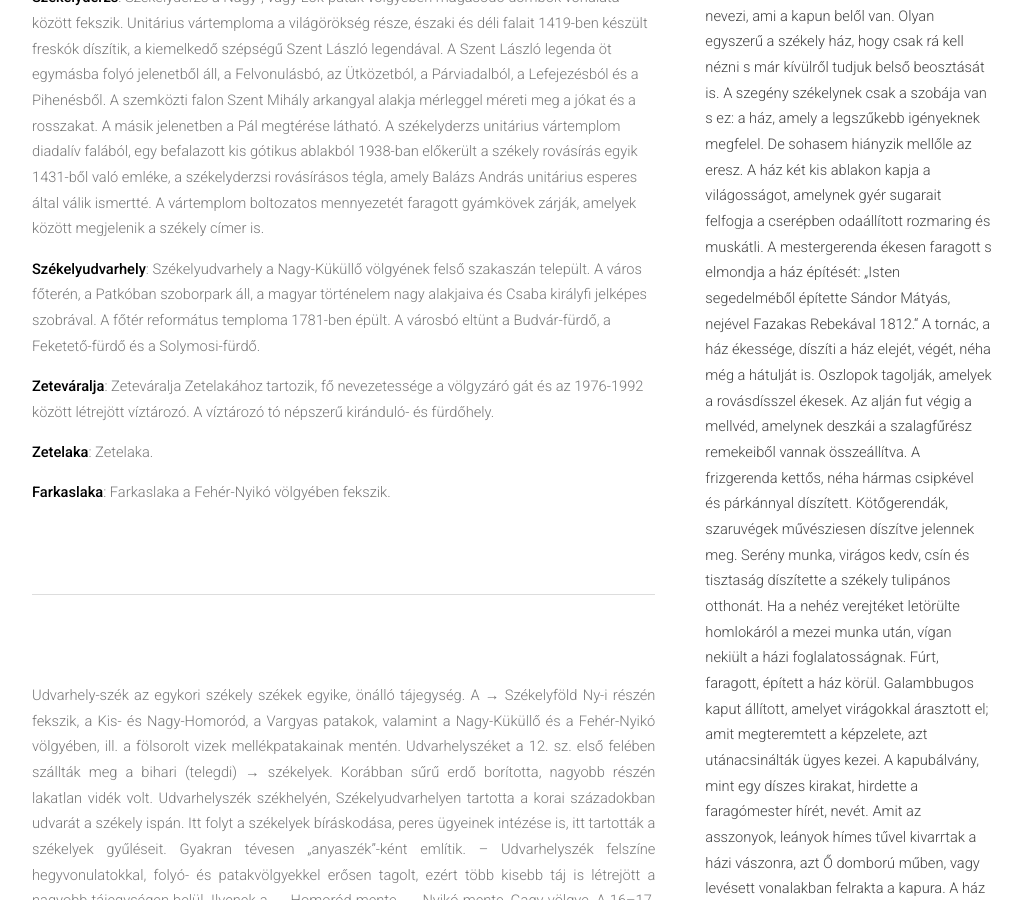
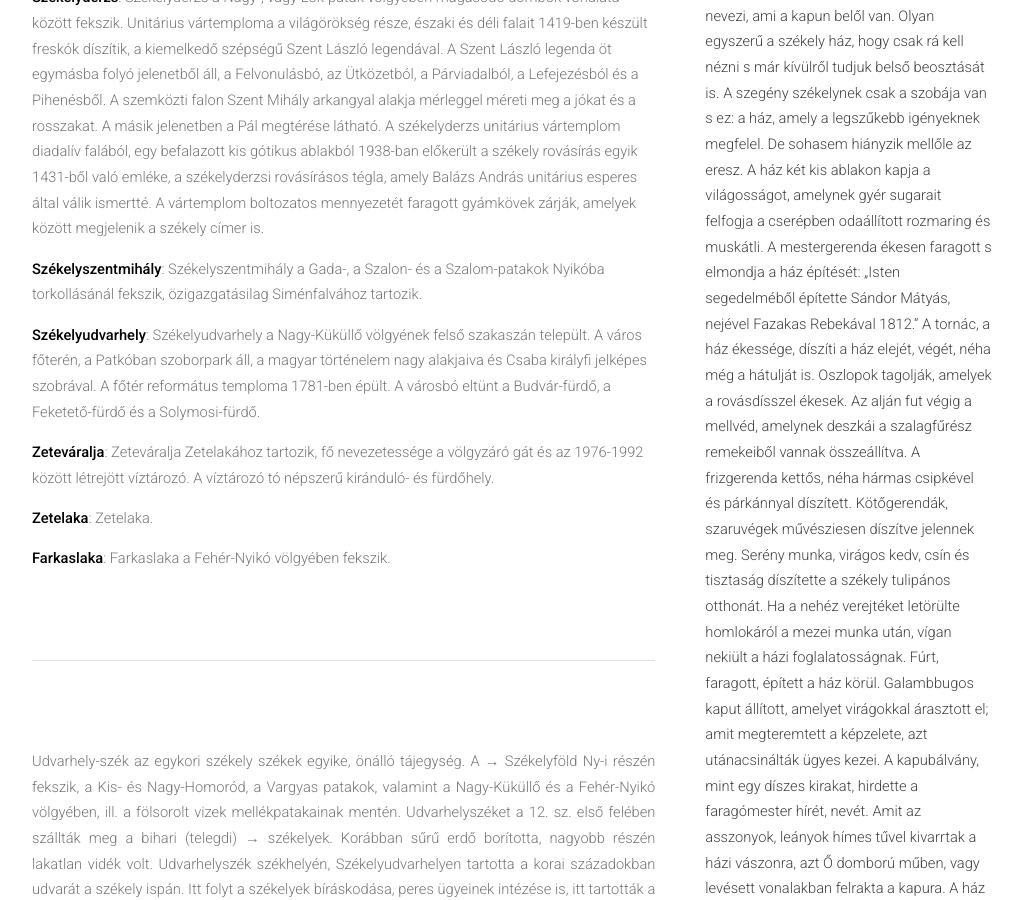
Before and after one commit to siculia/siculia.github.io, a Jekyll site: the page built from siculia-udvarhelyszek.html, in a window 1280 px wide and 900 px high, scrolled down 3284 px. Shown: the whole window, without its empty margins (128-1150 px from the left). Built offline with Jekyll 4.4.1, drawn with Linux system fonts in a browser that asks for light colours; nearby versions of some CDN libraries; library files that are not in the unit come from our copies.

Commit message:
Székelyszentmihály

```diff
--- a/siculia-udvarhelyszek.html
+++ b/siculia-udvarhelyszek.html
@@ -79,6 +79,7 @@ layout: default
 							<p style="text-align: left;"><b>Szejkefürdő</b>: Szejkefürdő a székelyudvarhelyiek kedvelt pihenőhelye, borvízforrással, borvízes stranfürdővel és kénes kádfürdővel rendelkezik. A szejkefürdői mofetta 1971-72 ben közmunkával épült fel, használatát a szejkefürdői borvíztartalék széngázkészletének megbontása miatt megszüntették. A szejkefürdői mofettával átellenben álló hajdani Sarolta-forrás mellett épült fe a Székelyföld Ásványvíz- és Fürdőmúzeuma. Szejkefüdőn található Orbán Balázs síremléke, előtte tizenegy székely kaput emeltek, közülük az elsőt 1888-ban.</p>
 							<p style="text-align: left;"><b>Székelydobó</b>: Székelydobó a Sükői Rez déli lejtőjén, a Várfele alatt elfolyó Vágás-pataka völgyében fekszik. Vágás-pataka a és Tó-patak a nagygalambfalvi határban ömlik a Nagy-Küküllőbe.</p>
 							<p style="text-align: left;"><b>Székelyderzs</b>: Székelyderzs a Nagy-, vagy Lok-patak völgyében magasodó dombok vonulata között fekszik. Unitárius vártemploma a világörökség része, északi és déli falait 1419-ben készült freskók díszítik, a kiemelkedő szépségű Szent László legendával. A Szent László legenda öt egymásba folyó jelenetből áll, a Felvonulásbó, az Ütközetból, a Párviadalból, a Lefejezésból és a Pihenésből. A szemközti falon Szent Mihály arkangyal alakja mérleggel méreti meg a jókat és a rosszakat. A másik jelenetben a Pál megtérése látható. A székelyderzs unitárius vártemplom diadalív falából, egy befalazott kis gótikus ablakból 1938-ban előkerült a székely rovásírás egyik 1431-ből való emléke, a székelyderzsi rovásírásos tégla, amely Balázs András unitárius esperes által válik ismertté. A vártemplom boltozatos mennyezetét faragott gyámkövek zárják, amelyek között megjelenik a székely címer is.</p>
+							<p style="text-align: left;"><b>Székelyszentmihály</b>: Székelyszentmihály a Gada-, a Szalon- és a Szalom-patakok Nyikóba torkollásánál fekszik, özigazgatásilag Siménfalvához tartozik.</p>
 							<p style="text-align: left;"><b>Székelyudvarhely</b>: Székelyudvarhely a Nagy-Küküllő völgyének felső szakaszán települt. A város főterén, a Patkóban szoborpark áll, a magyar történelem nagy alakjaiva és Csaba királyfi jelképes szobrával. A főtér református temploma 1781-ben épült. A városbó eltünt a Budvár-fürdő, a Feketető-fürdő és a Solymosi-fürdő.</p>
 							<p style="text-align: left;"><b>Zeteváralja</b>: Zeteváralja Zetelakához tartozik, fő nevezetessége a völgyzáró gát és az 1976-1992 között létrejött víztározó. A víztározó tó népszerű kiránduló- és fürdőhely.</p>
 							<p style="text-align: left;"><b>Zetelaka</b>: Zetelaka.</p>
```
